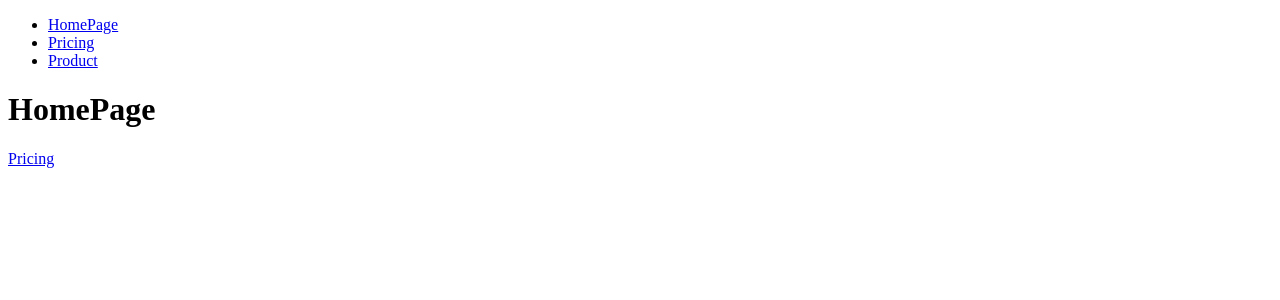
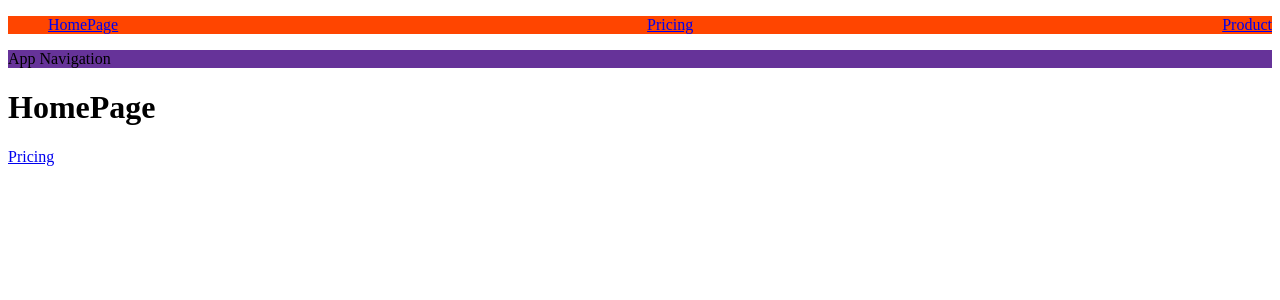
Before and after one commit to HidayahJadaan/My_ReactJS_Tasks, a React app in the folder 15-world-wise-using-vite/: page / in a window 1280 px wide. Shown: the top 300 px of the page. Built offline with nearby package versions, Linux system fonts and the light colour scheme; the HTML template or start-up script is replaced by a standard one.

Commit message:
Using CSS Modules In Our Project

```diff
--- a/15-world-wise-using-vite/src/App.jsx
+++ b/15-world-wise-using-vite/src/App.jsx
@@ -3,6 +3,8 @@
 import Pricing from "./pages/Pricing"
 import HomePage from "./pages/HomePage"
 import PageNotFound from "./pages/PageNotFound";
+import AppLayout from "./pages/AppLayout";
+
 
  function App() {
   return (
@@ -17,6 +19,7 @@
       <Route path="" element={<HomePage />} />
       <Route path="product" element={<Product/>} />
       <Route path="pricing" element={<Pricing /> } />
+      <Route path="app" element={<AppLayout /> } />
       <Route path="*" element={<PageNotFound /> } />
 
     </Routes>
--- /dev/null
+++ b/15-world-wise-using-vite/src/components/AppNav.jsx
@@ -0,0 +1,9 @@
+import styles from "./AppNav.module.css"
+
+export default function AppNav() {
+  return (
+   <nav className={styles.nav}>
+    App Navigation
+   </nav>
+  )
+}
--- /dev/null
+++ b/15-world-wise-using-vite/src/components/AppNav.module.css
@@ -0,0 +1,3 @@
+.nav{
+    background-color: rebeccapurple;
+}
--- a/15-world-wise-using-vite/src/components/PageNav.jsx
+++ b/15-world-wise-using-vite/src/components/PageNav.jsx
@@ -1,8 +1,8 @@
 import { NavLink } from "react-router-dom";
-
+import styles from "./PageNav.module.css"
 export default function PageNav() {
   return (
-    <nav>
+    <nav className={styles.nav}>
         <ul>
             <li>
                 <NavLink to="/">HomePage</NavLink>
--- /dev/null
+++ b/15-world-wise-using-vite/src/components/PageNav.module.css
@@ -0,0 +1,9 @@
+/* we should use clases */
+.nav{
+    background-color: orangered;
+}
+.nav ul{
+list-style: none;
+display: flex;
+justify-content: space-between;
+}
--- /dev/null
+++ b/15-world-wise-using-vite/src/pages/AppLayout.jsx
@@ -0,0 +1,11 @@
+import AppNav from "../components/AppNav";
+
+export default function AppLayout() {
+  return (
+    <div>
+        <AppNav />
+        <p>AppLayout</p>
+
+    </div>
+  )
+}
--- a/15-world-wise-using-vite/src/pages/HomePage.jsx
+++ b/15-world-wise-using-vite/src/pages/HomePage.jsx
@@ -1,11 +1,13 @@
 import { Link } from "react-router-dom";
 import PageNav from "../components/PageNav";
+import AppNav from "../components/AppNav";
 
 export default function HomePage() {
   return (
     <div>
 
       <PageNav />
+      <AppNav />
       <h1>HomePage</h1>
 
 {/* We don't need this because it make the page re-loaded */}
```
Also changed, not shown: 1 other file (tests, documents, lock files or other folders).
